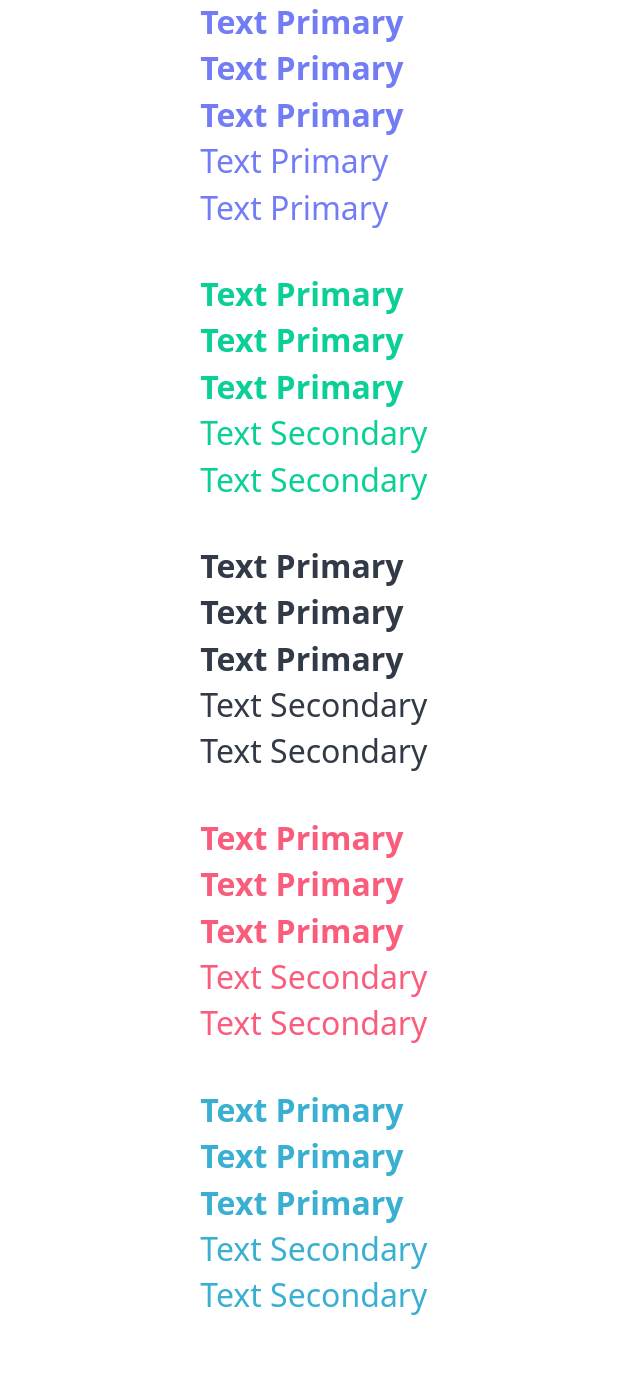
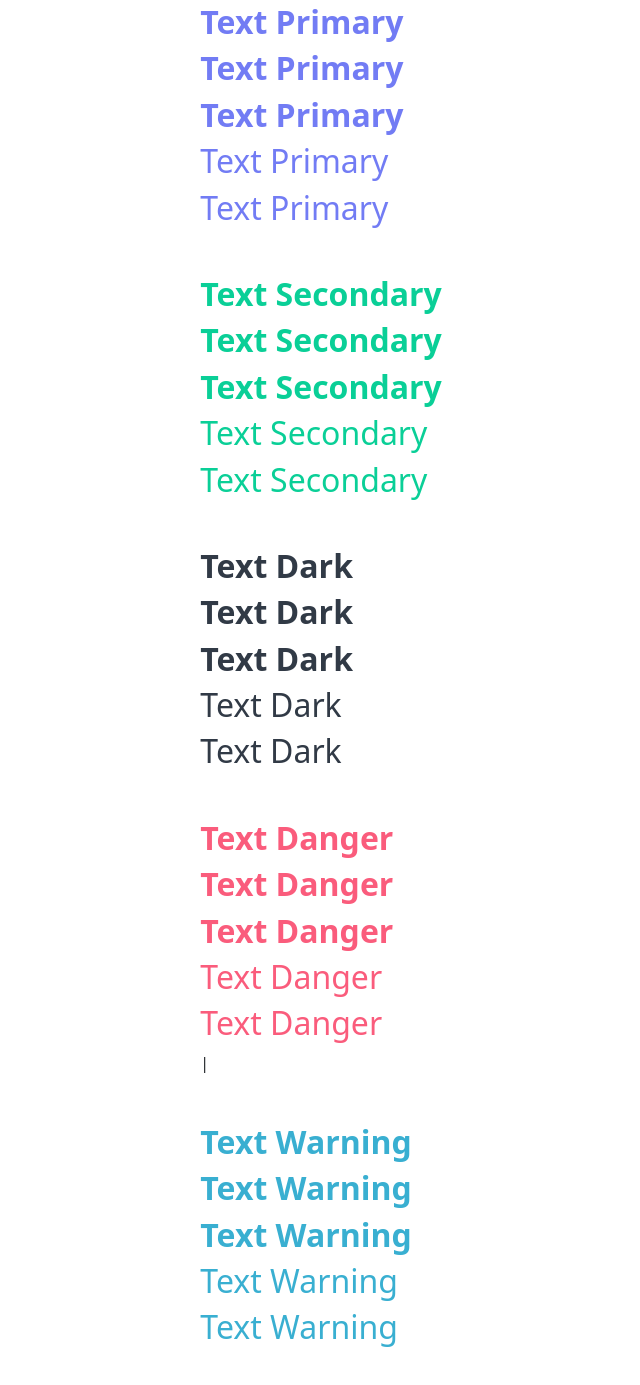
Before and after one commit to ernestovaldes575/BOOTSTRAP-V2, a website: page index.html in a window 1280 px wide. Shown: the part 131-1516 px from the top of the page, without its empty margins (13-653 px from the left). Before the commit the page ends 1494 px from the top, so only its background shows below. Drawn offline with Linux system fonts and the light colour scheme.

Commit message:
Modificacion

```diff
--- a/gulpfile.js
+++ b/gulpfile.js
@@ -7,7 +7,7 @@ const autoprefixer = require('autoprefixer');
 
 function css(done){
     src('src/scss/app.scss')
-        .pipe(sass({outputStyle:"compressed"}))// {outputStyle:'expanded'}Compilamos SASS
+        .pipe(sass({outputStyle:'compressed'}))// {outputStyle:'expanded'}Compilamos SASS
         .pipe(dest('build/css/'))//Generamos los archivos
     done()
 }
@@ -17,5 +17,5 @@ function dev(){
 }
 
 exports.css = css;
-// exports.dev = dev;
+exports.dev = dev;
 exports.default = series(css, dev);
--- a/index.html
+++ b/index.html
@@ -39,32 +39,32 @@
         <h2 class="text-primary fw-lighter">Text Primary</h2>
     </div>
     <div class="col-8 mx-auto my-5">
-        <h2 class="text-secondary fw-bold">Text Primary</h2>
-        <h2 class="text-secondary fw-bolder">Text Primary</h2>
-        <h2 class="text-secondary fw-semibold">Text Primary</h2>
+        <h2 class="text-secondary fw-bold">Text Secondary</h2>
+        <h2 class="text-secondary fw-bolder">Text Secondary</h2>
+        <h2 class="text-secondary fw-semibold">Text Secondary</h2>
         <h2 class="text-secondary fw-light">Text Secondary</h2>
         <h2 class="text-secondary fw-lighter">Text Secondary</h2>
     </div>
     <div class="col-8 mx-auto my-5">
-        <h2 class="text-dark fw-bold">Text Primary</h2>
-        <h2 class="text-dark fw-bolder">Text Primary</h2>
-        <h2 class="text-dark fw-semibold">Text Primary</h2>
-        <h2 class="text-dark fw-light">Text Secondary</h2>
-        <h2 class="text-dark fw-lighter">Text Secondary</h2>
+        <h2 class="text-dark fw-bold">Text Dark</h2>
+        <h2 class="text-dark fw-bolder">Text Dark</h2>
+        <h2 class="text-dark fw-semibold">Text Dark</h2>
+        <h2 class="text-dark fw-light">Text Dark</h2>
+        <h2 class="text-dark fw-lighter">Text Dark</h2>
     </div>
     <div class="col-8 mx-auto my-5">
-        <h2 class="text-danger fw-bold">Text Primary</h2>
-        <h2 class="text-danger fw-bolder">Text Primary</h2>
-        <h2 class="text-danger fw-semibold">Text Primary</h2>
-        <h2 class="text-danger fw-light">Text Secondary</h2>
-        <h2 class="text-danger fw-lighter">Text Secondary</h2>
+        <h2 class="text-danger fw-bold">Text Danger</h2>
+        <h2 class="text-danger fw-bolder">Text Danger</h2>
+        <h2 class="text-danger fw-semibold">Text Danger</h2>
+        <h2 class="text-danger fw-light">Text Danger</h2>
+        <h2 class="text-danger fw-lighter">Text Danger</h2>|
     </div>
     <div class="col-8 mx-auto my-5">
-        <h2 class="text-warning fw-bold">Text Primary</h2>
-        <h2 class="text-warning fw-bolder">Text Primary</h2>
-        <h2 class="text-warning fw-semibold">Text Primary</h2>
-        <h2 class="text-warning fw-light">Text Secondary</h2>
-        <h2 class="text-warning fw-lighter">Text Secondary</h2>
+        <h2 class="text-warning fw-bold">Text Warning</h2>
+        <h2 class="text-warning fw-bolder">Text Warning</h2>
+        <h2 class="text-warning fw-semibold">Text Warning</h2>
+        <h2 class="text-warning fw-light">Text Warning</h2>
+        <h2 class="text-warning fw-lighter">Text Warning</h2>
     </div>
 
 </body>
```
Also changed, not shown: build/css/app.css.
